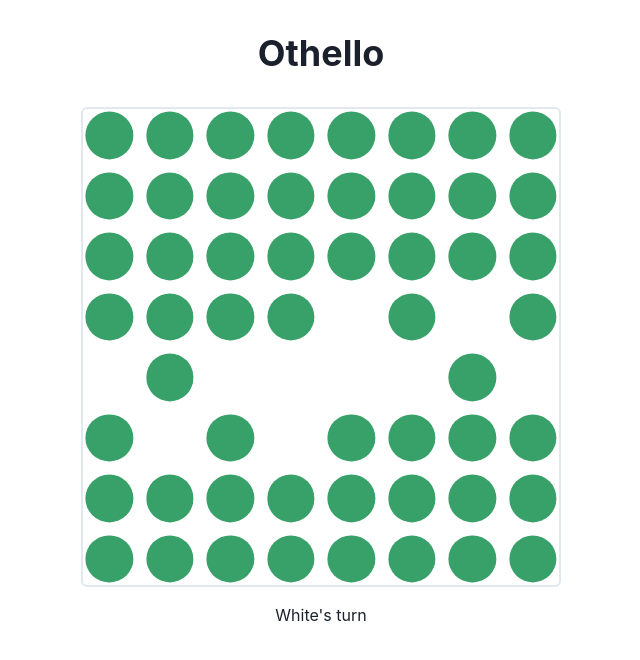
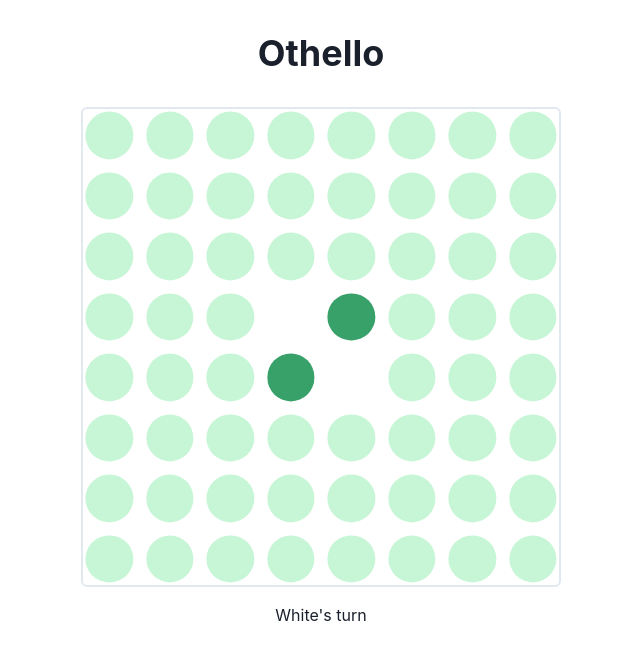
Before and after one commit to GPT-Engineer-App-Dev/mock-genius-5921, a React (Vite) app: page / in a window 1280 px wide. Shown: the top 660 px of the page, without its empty margins (319-959 px from the left). Built offline with nearby package versions, Linux system fonts and the light colour scheme.

Commit message:
Rebased basic-game-logic branch on ui-tweaks branch. Added initial game state and board rendering. Implemented basic click handling and turn switching. Still need to add logic for valid moves, flipping discs, and determining winner.

```diff
--- a/src/pages/Index.jsx
+++ b/src/pages/Index.jsx
@@ -3,8 +3,40 @@
 import { useState } from "react";
 import { Heading, Grid, GridItem, Circle, Box, Text } from "@chakra-ui/react";
 
+const BOARD_SIZE = 8;
+
 const Index = () => {
+  const [board, setBoard] = useState(createInitialBoard());
   const [turn, setTurn] = useState("white");
+
+  function createInitialBoard() {
+    const board = Array(BOARD_SIZE).fill(null).map(() => Array(BOARD_SIZE).fill(null));
+    board[3][3] = board[4][4] = "white";
+    board[3][4] = board[4][3] = "green";
+    return board;
+  }
+
+  function isValidMove(board, row, col, color) {
+
+    return false;
+  }
+
+  function flipDiscs(board, row, col, color) {
+
+    return board;
+  }
+
+  function clickCell(row, col) {
+    if (board[row][col] || !isValidMove(board, row, col, turn)) {
+      return;
+    }
+
+    const newBoard = flipDiscs([...board], row, col, turn);
+    newBoard[row][col] = turn;
+    setBoard(newBoard);
+    setTurn(turn === "white" ? "green" : "white");
+
+  }
 
   return (
     <>
@@ -14,13 +46,27 @@ const Index = () => {
 
       <Box borderWidth={2} borderColor="gray.200" borderRadius="md" maxW="480px" mx="auto" mt={8}>
         <Grid templateColumns="repeat(8, 1fr)" gap={2}>
-          {Array(64)
-            .fill(null)
-            .map((_, i) => (
-              <GridItem key={i} w="100%" h="0" pb="100%" position="relative">
-                <Circle size="90%" bg={(i >= 27 && i <= 36 && i % 2 === 0) || (i >= 35 && i <= 44 && i % 2 !== 0) ? "white" : "green.500"} position="absolute" top="50%" left="50%" transform="translate(-50%, -50%)" />
+          {board.map((row, rowIndex) =>
+            row.map((cell, colIndex) => (
+              <GridItem
+                key={`${rowIndex}-${colIndex}`}
+                w="100%"
+                h="0"
+                pb="100%"
+                position="relative"
+                onClick={() => clickCell(rowIndex, colIndex)}
+                cursor="pointer"
+              >
+                <Circle
+                  size="90%"
+                  bg={cell === "white" ? "white" : cell === "green" ? "green.500" : "green.100"}
+                  position="absolute"
+                  top="50%"
+                  left="50%"
+                  transform="translate(-50%, -50%)"
+                />
               </GridItem>
-            ))}
+            )))}
         </Grid>
       </Box>
       <Text textAlign="center" mt={4}>
```
